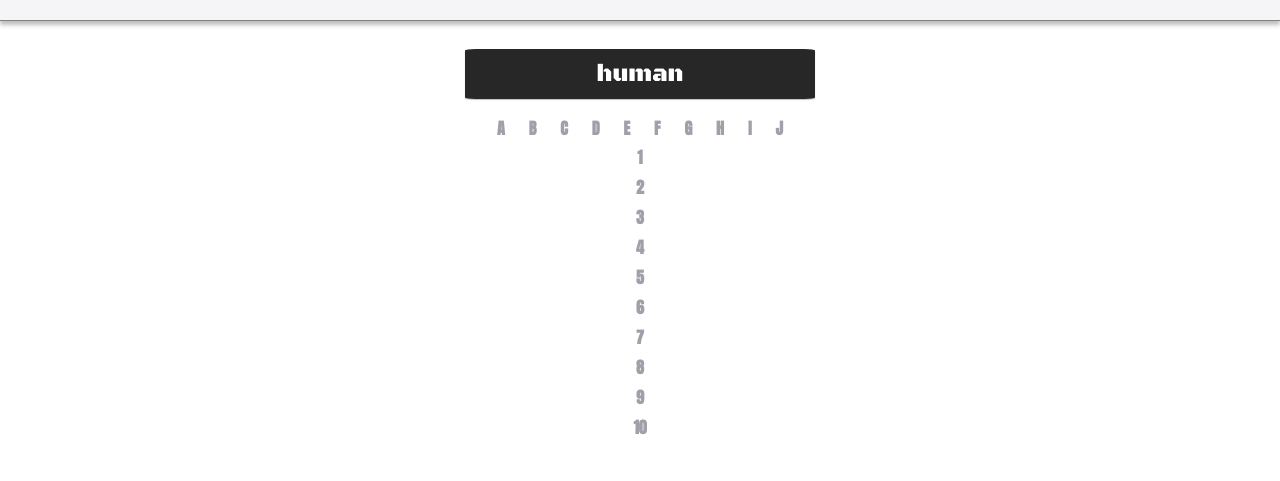
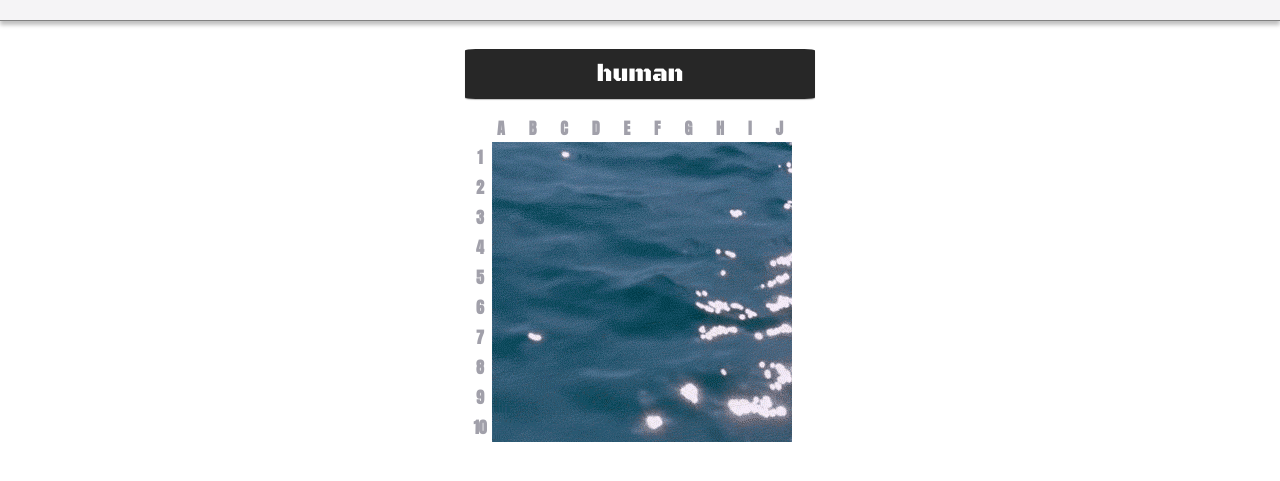
Before and after one commit to Mogoatlhe/battleship, a website built with webpack: page dist/index.html in a window 1280 px wide. Shown: the part 51-532 px from the top of the page. Built offline with nearby package versions, Linux system fonts and the light colour scheme.

Commit message:
add grid-container

```diff
--- a/src/view/Fleet/Grid.ts
+++ b/src/view/Fleet/Grid.ts
@@ -2,15 +2,18 @@ import Label from "./GridLabel/labels";
 
 const Grid = () => {
 	const container = document.createElement("div");
+	const gridContainer = document.createElement("div");
 	const numbersContainer = document.createElement("div");
 	const numCoords = ["1", "2", "3", "4", "5", "6", "7", "8", "9", "10"];
 	const numbers = Label(numCoords, "number");
 
-	container.setAttribute("id", "numbers-grid-container");
+	container.classList.add("numbers-grid-container");
 	numbersContainer.classList.add("numbers");
+	gridContainer.classList.add("grid-container");
 
 	numbersContainer.append(numbers.getLabels());
 	container.append(numbersContainer);
+	container.append(gridContainer);
 
 	const getContainer = () => container;
 
```
Also changed, not shown: dist/bundle.js, dist/index.html.
